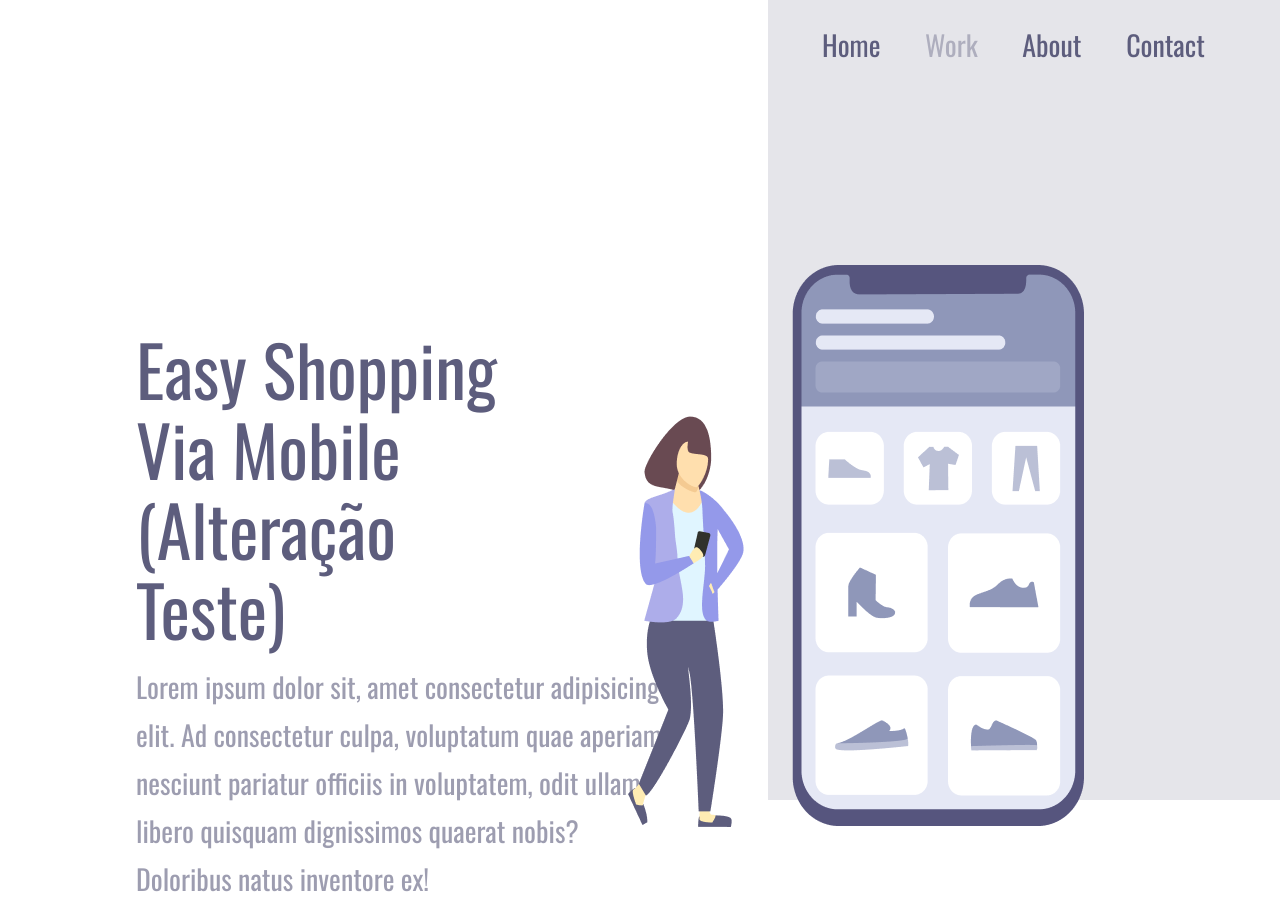
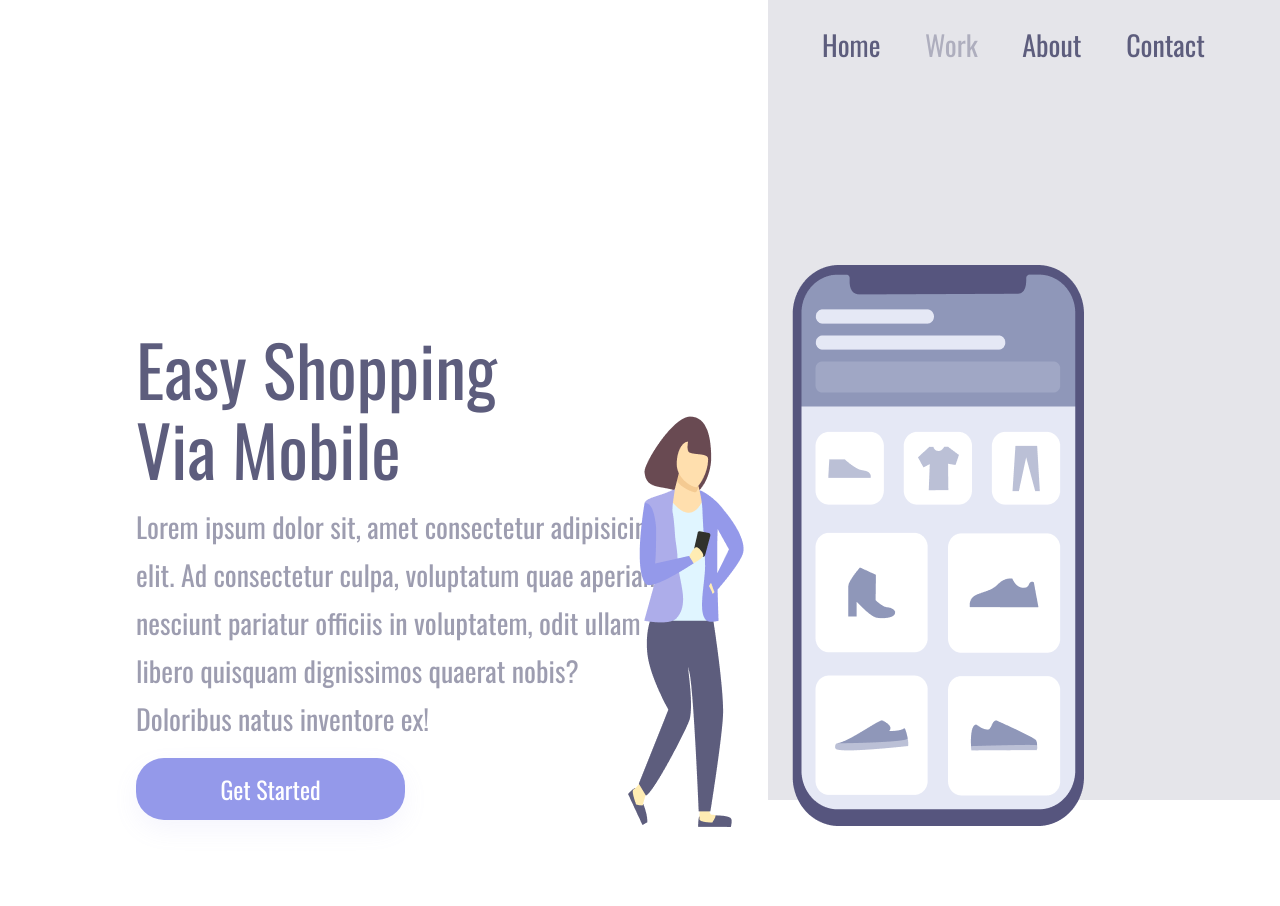
Before and after one commit to reisdaniel063/Projeto-Responsividade, a plain HTML site: page index.html in a window 1280 px wide. Shown: the top 906 px of the page. Drawn offline with nearby package versions, Linux system fonts and the light colour scheme.

Commit message:
Alteração no titulo

```diff
--- a/index.html
+++ b/index.html
@@ -12,7 +12,7 @@
 <body>
   <div  class="wrapeer">
     <section class="container-left">
-      <h1>Easy Shopping Via Mobile (Alteração Teste)</h1>
+      <h1>Easy Shopping Via Mobile </h1>
       <p>Lorem ipsum dolor sit, amet consectetur adipisicing elit. Ad consectetur culpa, voluptatum quae aperiam nesciunt pariatur officiis in voluptatem, odit ullam libero quisquam dignissimos quaerat nobis? Doloribus natus inventore ex!</p>
       <button>Get Started</button>
     </section>
```
